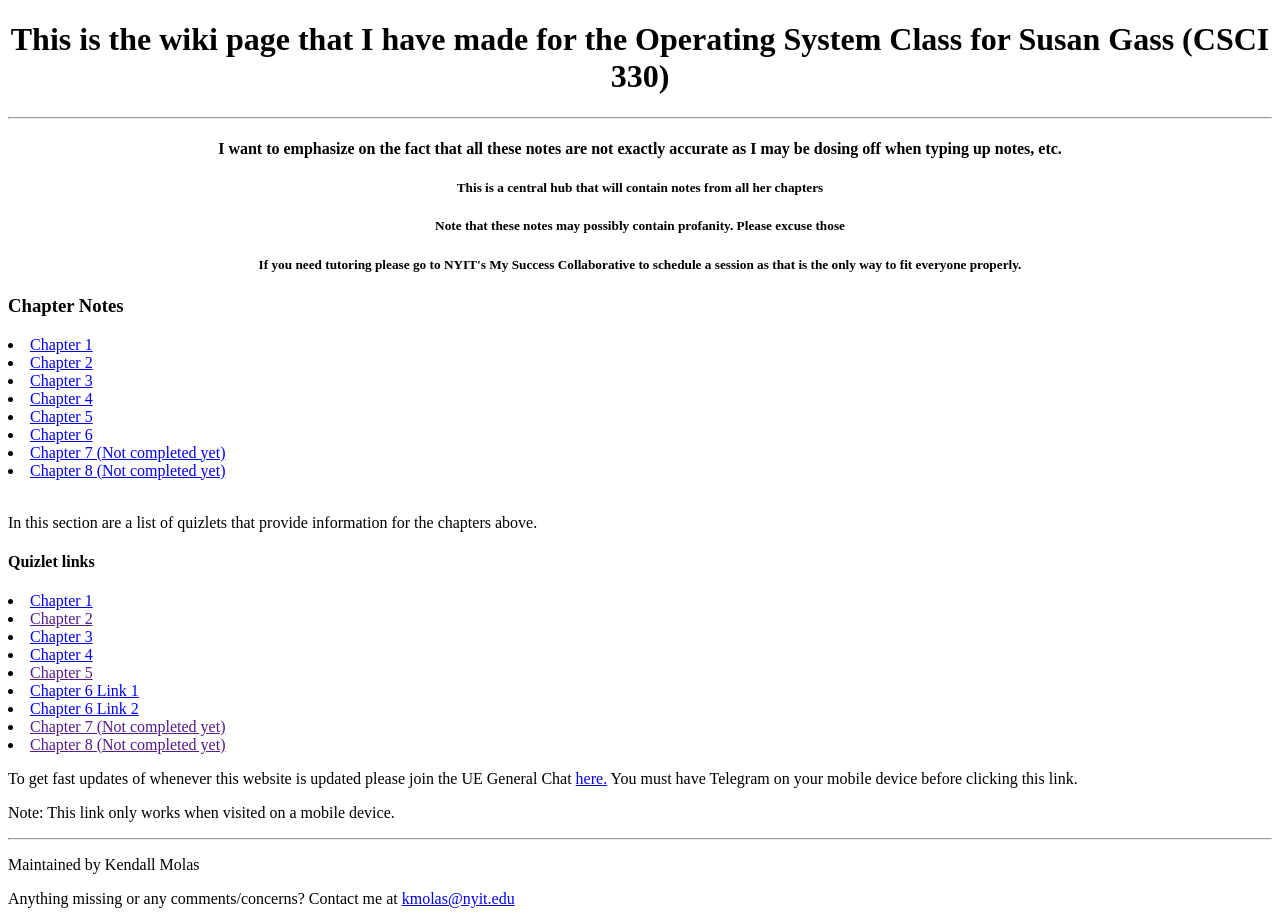
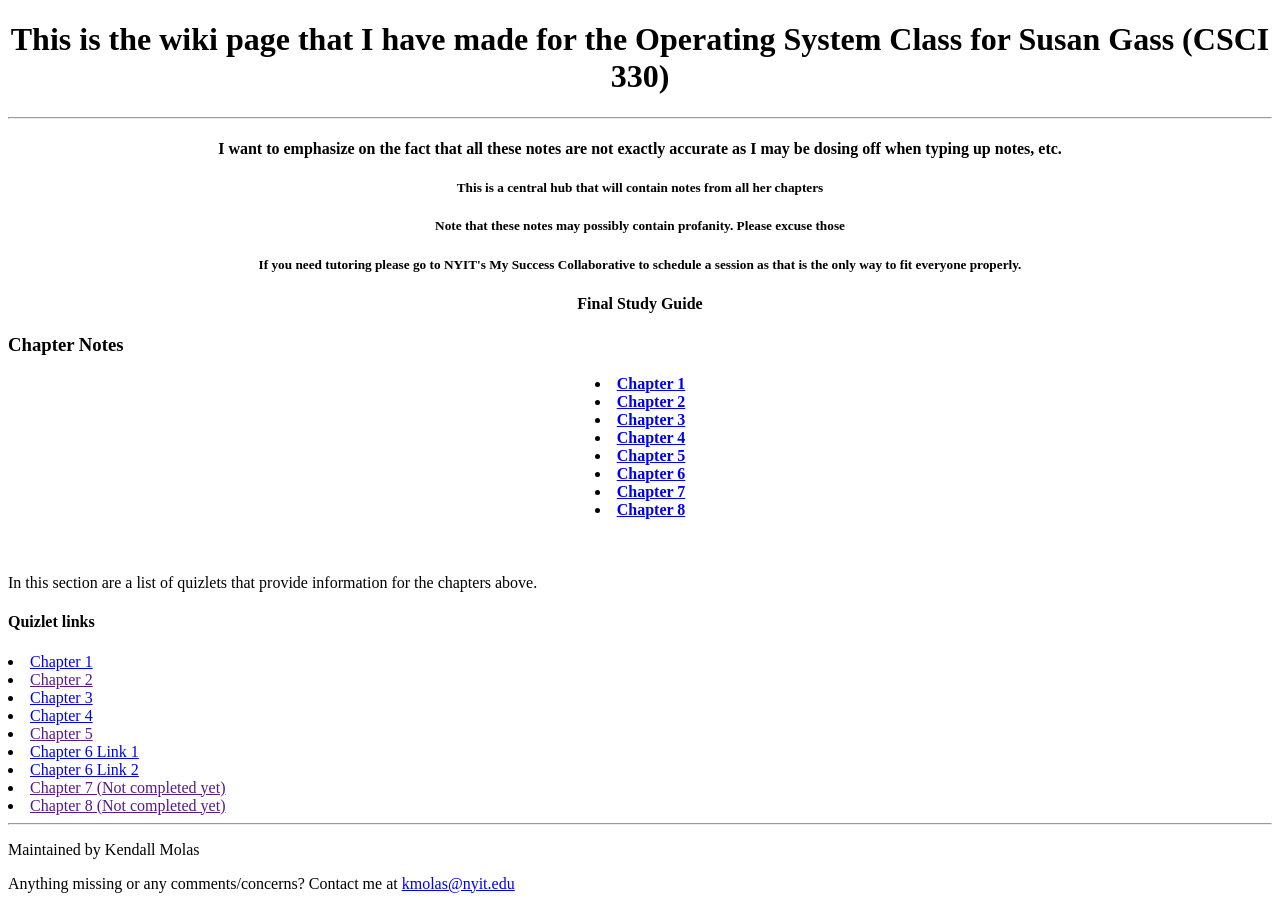
Before and after one commit to Kendall-io/kendall-io.github.io, a plain HTML site: page index.html in a window 1280 px wide. Drawn offline with Linux system fonts and the light colour scheme.

Commit message:
HTML Changes

```diff
--- a/index.html
+++ b/index.html
@@ -34,6 +34,7 @@
         <h5> This is a central hub that will contain notes from all her chapters </h5>
         <h5> Note that these notes may possibly contain profanity. Please excuse those </h5>
         <h5> If you need tutoring please go to NYIT's My Success Collaborative to schedule a session as that is the only way to fit everyone properly. </h5>
+        <h4><a href='Combined Chapter 5, 7, 8, 9.pdf'></a> Final Study Guide <h4>
         <div id="notes">
             <h3 style="text-align:initial" !important> Chapter Notes </h3>
             <!-- Format is <li><a href= Insert html link here > Chapter N (Where N is the chapter number) </a></li>-->
@@ -43,8 +44,8 @@
             <li><a href=http://simp.ly/p/z1097v>Chapter 4</a></li>
             <li><a href=http://simp.ly/p/lH956w>Chapter 5 </a></li>
             <li><a href=http://simp.ly/p/mMp0Yl>Chapter 6</a></li>
-            <li><a href=http://simp.ly/p/hGJRdy>Chapter 7 (Not completed yet)</a></li>
-            <li><a href=http://simp.ly/p/11BT91>Chapter 8 (Not completed yet)</a></li>
+            <li><a href=http://simp.ly/p/hGJRdy>Chapter 7</a></li>
+            <li><a href=http://simp.ly/p/11BT91>Chapter 8<a></li>
         </div>
     </div>
     <br>
@@ -62,11 +63,6 @@
             <li><a href=>Chapter 7 (Not completed yet)</a></li>
             <li><a href=>Chapter 8 (Not completed yet)</a></li>
         </div>
-    <div id="other links">
-        <p> To get fast updates of whenever this website is updated please join the UE General Chat <a href=https://t.me/joinchat/BQhihkQXjibkDu1lIXT5mg>here.</a> You must have Telegram on your mobile device before clicking this link.</p>
-        <p> Note: This link only works when visited on a mobile device. </p>
-    </div>
-
 </body>
 <hr>
     <p> Maintained by Kendall Molas </p>
```
